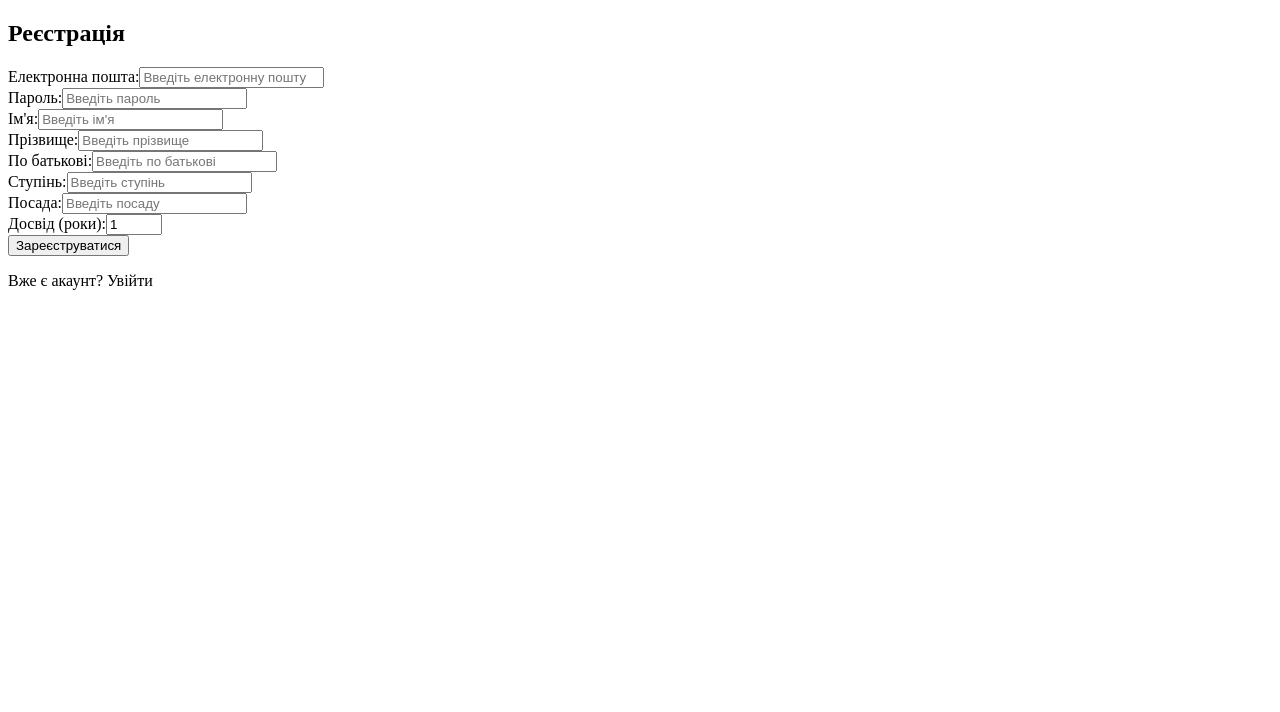
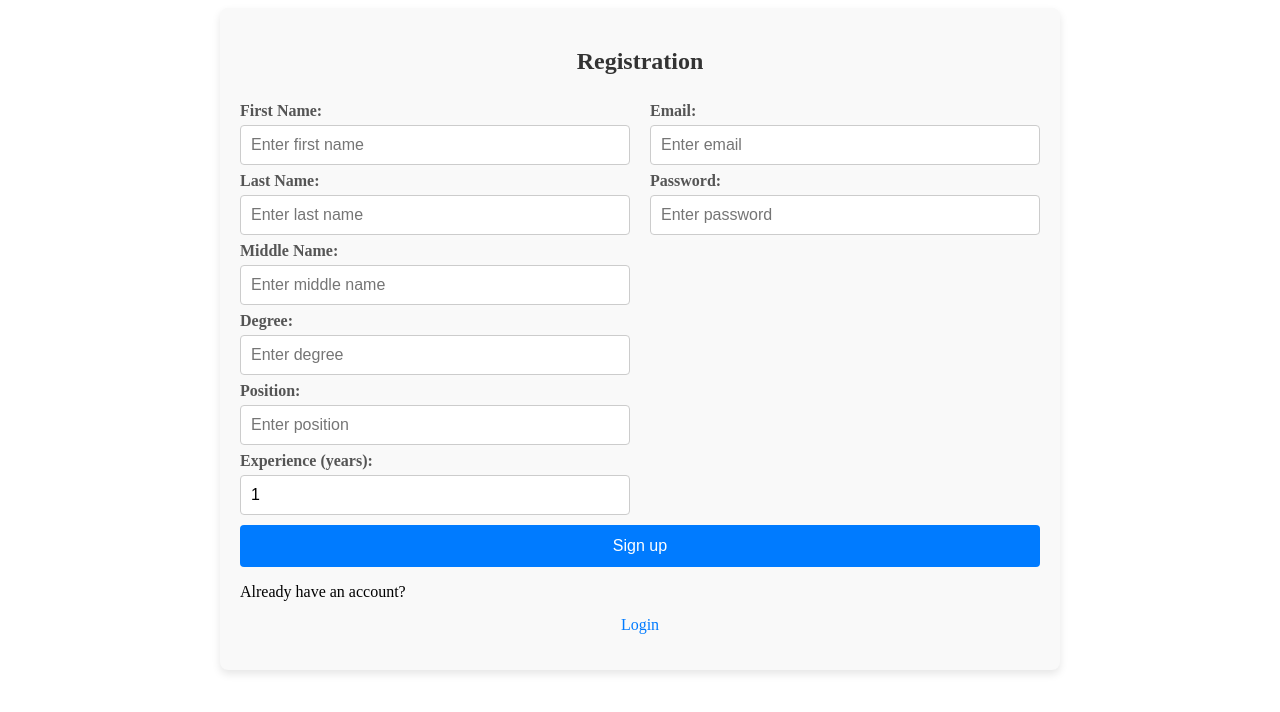
Before and after one commit to OstappMelnykk/edu-load-distribution-frontend, an Angular app in the folder edu-load-distribution/: page /register in a window 1280 px wide. Shown: the top 712 px of the page. Built offline with nearby package versions, Linux system fonts and the light colour scheme; no server answers.

Commit message:
feat(auth): add design for Login and Register components

```diff
--- a/edu-load-distribution/src/app/modules/auth/login/login.component.html
+++ b/edu-load-distribution/src/app/modules/auth/login/login.component.html
@@ -3,33 +3,34 @@
 
   <form (ngSubmit)="login()">
     <div class="form-group">
-      <label for="email">Електронна пошта:</label>
+      <label for="email">Email:</label>
       <input
         type="email"
         id="email"
         [(ngModel)]="email"
         name="email"
         required
-        placeholder="Введіть електронну пошту"
+        placeholder="Enter email"
         class="form-control"
       />
     </div>
 
     <div class="form-group">
-      <label for="password">Пароль:</label>
+      <label for="password">Password:</label>
       <input
         type="password"
         id="password"
         [(ngModel)]="password"
         name="password"
         required
-        placeholder="Введіть пароль"
+        placeholder="Enter password"
         class="form-control"
       />
     </div>
 
-    <button type="submit" class="btn btn-primary">Увійти</button>
+    <button type="submit" class="btn btn-primary">login</button>
   </form>
 
-  <p>Немає акаунта? <a routerLink="/register">Зареєструйтеся тут</a></p>
+  <p>Don't have an account?</p>
+  <a routerLink="/register">Register here</a>
 </div>
--- a/edu-load-distribution/src/app/modules/auth/login/login.component.scss
+++ b/edu-load-distribution/src/app/modules/auth/login/login.component.scss
@@ -0,0 +1,68 @@
+.login-container {
+    max-width: 400px;
+    margin: auto;
+    padding: 20px;
+    background-color: #f9f9f9;
+    border-radius: 8px;
+    box-shadow: 0 4px 8px rgba(0, 0, 0, 0.1);
+}
+
+h2 {
+    text-align: center;
+    color: #333;
+    margin-bottom: 20px;
+}
+
+.form-group {
+    margin-bottom: 15px;
+}
+
+label {
+    display: block;
+    font-weight: bold;
+    color: #555;
+    margin-bottom: 5px;
+}
+
+.form-control {
+    width: 100%;
+    padding: 10px;
+    font-size: 16px;
+    border: 1px solid #ccc;
+    border-radius: 4px;
+    box-sizing: border-box;
+}
+
+.form-control:focus {
+    border-color: #007bff;
+    outline: none;
+    box-shadow: 0 0 5px rgba(0, 123, 255, 0.5);
+}
+
+.btn {
+    width: 100%;
+    padding: 12px;
+    font-size: 16px;
+    background-color: #007bff;
+    color: white;
+    border: none;
+    border-radius: 4px;
+    cursor: pointer;
+    transition: background-color 0.3s;
+}
+
+.btn:hover {
+    background-color: #0056b3;
+}
+
+a {
+    display: block;
+    text-align: center;
+    margin-top: 15px;
+    text-decoration: none;
+    color: #007bff;
+}
+
+a:hover {
+    text-decoration: underline;
+}
--- a/edu-load-distribution/src/app/modules/auth/login/login.component.ts
+++ b/edu-load-distribution/src/app/modules/auth/login/login.component.ts
@@ -1,12 +1,13 @@
 import { Component } from '@angular/core';
 import {AuthService} from '../../../core/services/auth.service';
-import {Router} from '@angular/router';
+import {Router, RouterLink} from '@angular/router';
 import {FormsModule} from '@angular/forms';
 
 @Component({
   selector: 'app-login',
   imports: [
-    FormsModule
+    FormsModule,
+    RouterLink
   ],
   templateUrl: './login.component.html',
   styleUrl: './login.component.scss'
--- a/edu-load-distribution/src/app/modules/auth/register/register.component.html
+++ b/edu-load-distribution/src/app/modules/auth/register/register.component.html
@@ -1,101 +1,73 @@
-
 <div class="register-container">
-  <h2>Реєстрація</h2>
+    <h2>Registration</h2>
 
     <form (ngSubmit)="registerUser()">
-
-
+        <div class="form-row">
+            <div class="personal-info">
                 <div class="form-group">
-      <label for="email">Електронна пошта:</label>
-      <input
-        type="email"
-        id="email"
-        [(ngModel)]="email"
-        name="email"
-        required
-        placeholder="Введіть електронну пошту"
-        class="form-control"
-      />
-    </div>
-
-    <div class="form-group">
-      <label for="password">Пароль:</label>
-      <input
-        type="password"
-        id="password"
-        [(ngModel)]="password"
-        name="password"
-        required
-        placeholder="Введіть пароль"
-        class="form-control"
-      />
-    </div>
-
-
-    <div class="form-group">
-      <label for="firstName">Ім'я:</label>
+                    <label for="firstName">First Name:</label>
                     <input
                         type="text"
                         id="firstName"
                         [(ngModel)]="firstName"
                         name="firstName"
                         required
-        placeholder="Введіть ім'я"
+                        placeholder="Enter first name"
                         class="form-control"
                     />
                 </div>
 
                 <div class="form-group">
-      <label for="lastName">Прізвище:</label>
+                    <label for="lastName">Last Name:</label>
                     <input
                         type="text"
                         id="lastName"
                         [(ngModel)]="lastName"
                         name="lastName"
                         required
-        placeholder="Введіть прізвище"
+                        placeholder="Enter last name"
                         class="form-control"
                     />
                 </div>
 
                 <div class="form-group">
-      <label for="middleName">По батькові:</label>
+                    <label for="middleName">Middle Name:</label>
                     <input
                         type="text"
                         id="middleName"
                         [(ngModel)]="middleName"
                         name="middleName"
-        placeholder="Введіть по батькові"
+                        placeholder="Enter middle name"
                         class="form-control"
                     />
                 </div>
 
                 <div class="form-group">
-      <label for="degree">Ступінь:</label>
+                    <label for="degree">Degree:</label>
                     <input
                         type="text"
                         id="degree"
                         [(ngModel)]="degree"
                         name="degree"
-        placeholder="Введіть ступінь"
+                        placeholder="Enter degree"
                         class="form-control"
                     />
                 </div>
 
                 <div class="form-group">
-      <label for="position">Посада:</label>
+                    <label for="position">Position:</label>
                     <input
                         type="text"
                         id="position"
                         [(ngModel)]="position"
                         name="position"
-        placeholder="Введіть посаду"
+                        placeholder="Enter position"
                         class="form-control"
                     />
                 </div>
 
                 <div class="form-group">
-      <label for="experience">Досвід (роки):</label>
+                    <label for="experience">Experience (years):</label>
                     <input
                         type="number"
                         id="experience"
@@ -103,15 +75,43 @@
                         name="experience"
                         min="1"
                         max="50"
-        placeholder="Введіть досвід"
+                        placeholder="Enter experience"
+                        class="form-control"
+                    />
+                </div>
+            </div>
+
+            <div class="contact-info">
+                <div class="form-group">
+                    <label for="email">Email:</label>
+                    <input
+                        type="email"
+                        id="email"
+                        [(ngModel)]="email"
+                        name="email"
+                        required
+                        placeholder="Enter email"
                         class="form-control"
                     />
                 </div>
 
+                <div class="form-group">
+                    <label for="password">Password:</label>
+                    <input
+                        type="password"
+                        id="password"
+                        [(ngModel)]="password"
+                        name="password"
+                        required
+                        placeholder="Enter password"
+                        class="form-control"
+                    />
+                </div>
+            </div>
+        </div>
 
-
-    <button type="submit" class="btn btn-primary">Зареєструватися</button>
+        <button type="submit" class="btn btn-primary">Sign up</button>
     </form>
 
-  <p>Вже є акаунт? <a routerLink="/login">Увійти</a></p>
+    <p>Already have an account? <a routerLink="/login">Login</a></p>
 </div>
--- a/edu-load-distribution/src/app/modules/auth/register/register.component.scss
+++ b/edu-load-distribution/src/app/modules/auth/register/register.component.scss
@@ -0,0 +1,82 @@
+.register-container {
+    max-width: 800px;
+    margin: 0px auto;
+    padding: 20px;
+    background-color: #f9f9f9;
+    border-radius: 8px;
+    box-shadow: 0 4px 8px rgba(0, 0, 0, 0.1);
+}
+
+h2 {
+    text-align: center;
+    color: #333;
+    margin-bottom: 20px;
+}
+
+.form-row {
+    display: flex;
+    justify-content: space-between;
+    gap: 20px;
+}
+
+.personal-info, .contact-info {
+    flex: 1;
+}
+
+label {
+    display: block;
+    font-weight: bold;
+    color: #555;
+    margin-bottom: 5px;
+}
+
+.form-control {
+    width: 100%;
+    padding: 10px;
+    font-size: 16px;
+    border: 1px solid #ccc;
+    border-radius: 4px;
+    box-sizing: border-box;
+}
+
+.form-control:focus {
+    border-color: #007bff;
+    outline: none;
+    box-shadow: 0 0 5px rgba(0, 123, 255, 0.5);
+}
+
+.btn {
+    width: 100%;
+    padding: 12px;
+    font-size: 16px;
+    background-color: #007bff;
+    color: white;
+    border: none;
+    border-radius: 4px;
+    cursor: pointer;
+    transition: background-color 0.3s;
+}
+
+.btn:hover {
+    background-color: #0056b3;
+}
+
+a {
+    display: block;
+    text-align: center;
+    margin-top: 15px;
+    text-decoration: none;
+    color: #007bff;
+}
+
+a:hover {
+    text-decoration: underline;
+}
+.btn-primary{
+    margin-top: 10px;
+}
+
+
+.form-group {
+    margin-top: 7px;
+}
--- a/edu-load-distribution/src/app/modules/auth/register/register.component.ts
+++ b/edu-load-distribution/src/app/modules/auth/register/register.component.ts
@@ -1,12 +1,13 @@
 import { Component } from '@angular/core';
 import {AuthService} from '../../../core/services/auth.service';
-import {Router} from '@angular/router';
+import {Router, RouterLink} from '@angular/router';
 import {FormsModule} from '@angular/forms';
 
 @Component({
   selector: 'app-register',
   imports: [
-    FormsModule
+    FormsModule,
+    RouterLink
   ],
   templateUrl: './register.component.html',
   styleUrl: './register.component.scss'
```
Lines whose indentation alone changed are shown as unchanged.
